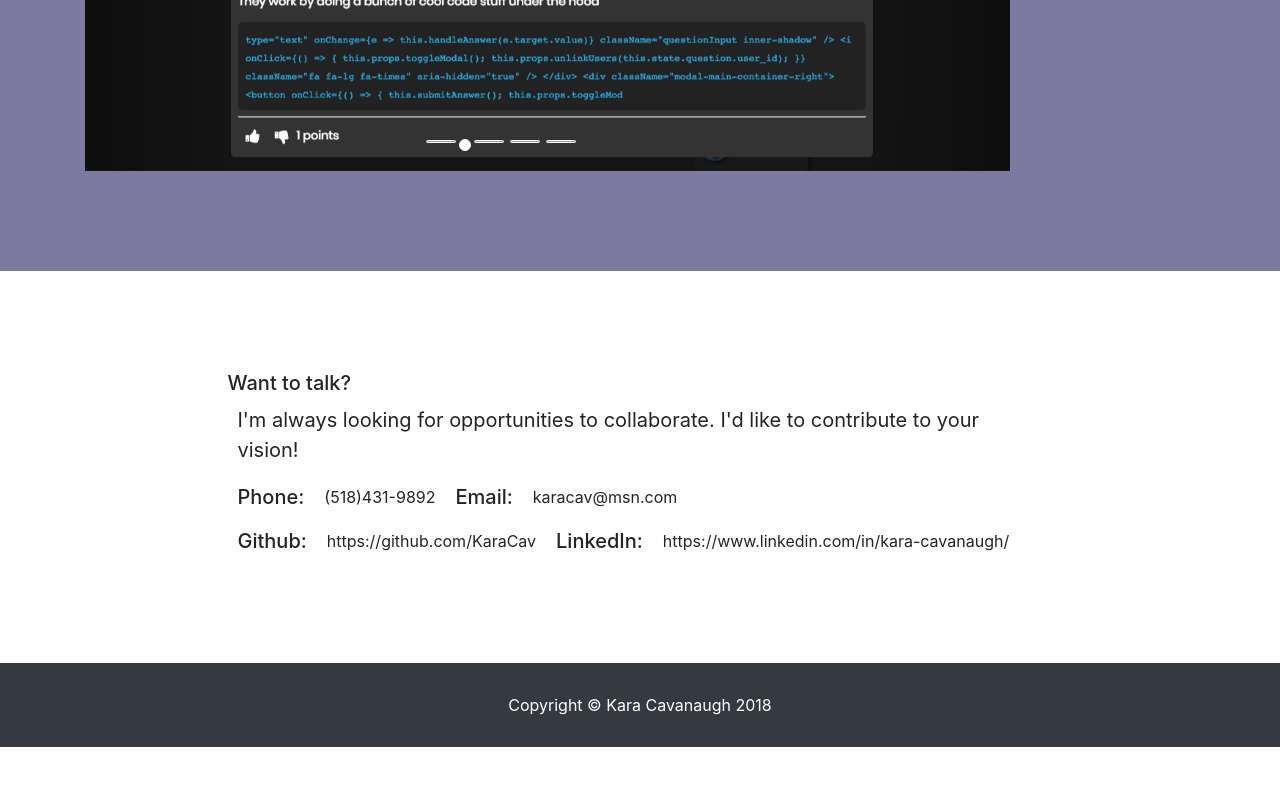
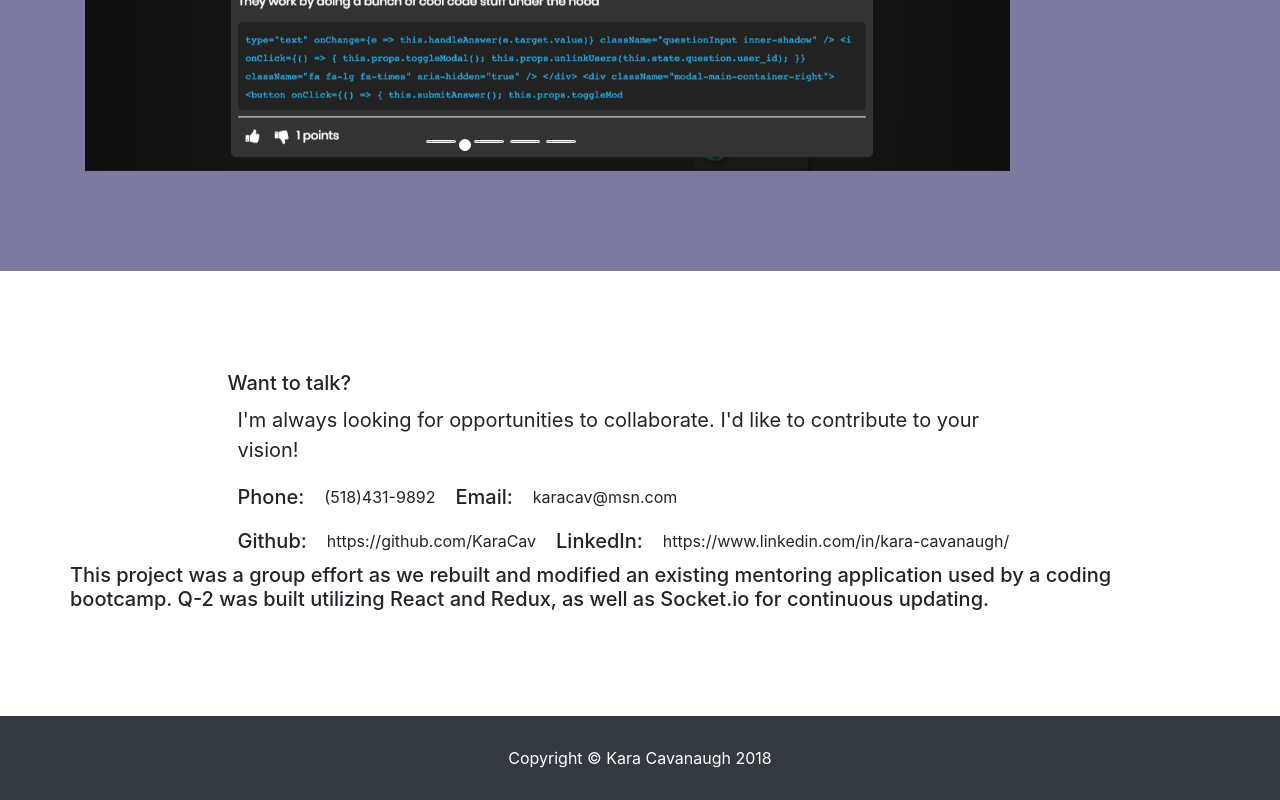
Before and after one commit to KaraCav/2018Portfolio, a website with bundled scripts: page index.html in a window 1280 px wide. Shown: the part 2742-3542 px from the top of the page. Before the commit the page ends 3489 px from the top, so only its background shows below. Built offline with nearby package versions, Linux system fonts and the light colour scheme.

Commit message:
updates to Q2

```diff
--- a/index.html
+++ b/index.html
@@ -180,6 +180,8 @@
           </div>
 
         </div>
+        <h2>This project was a group effort as we rebuilt and modified an existing mentoring application used by a coding bootcamp.
+          Q-2 was built utilizing React and Redux, as well as Socket.io for continuous updating.</h2>
       </div>
   </section>
 
```
